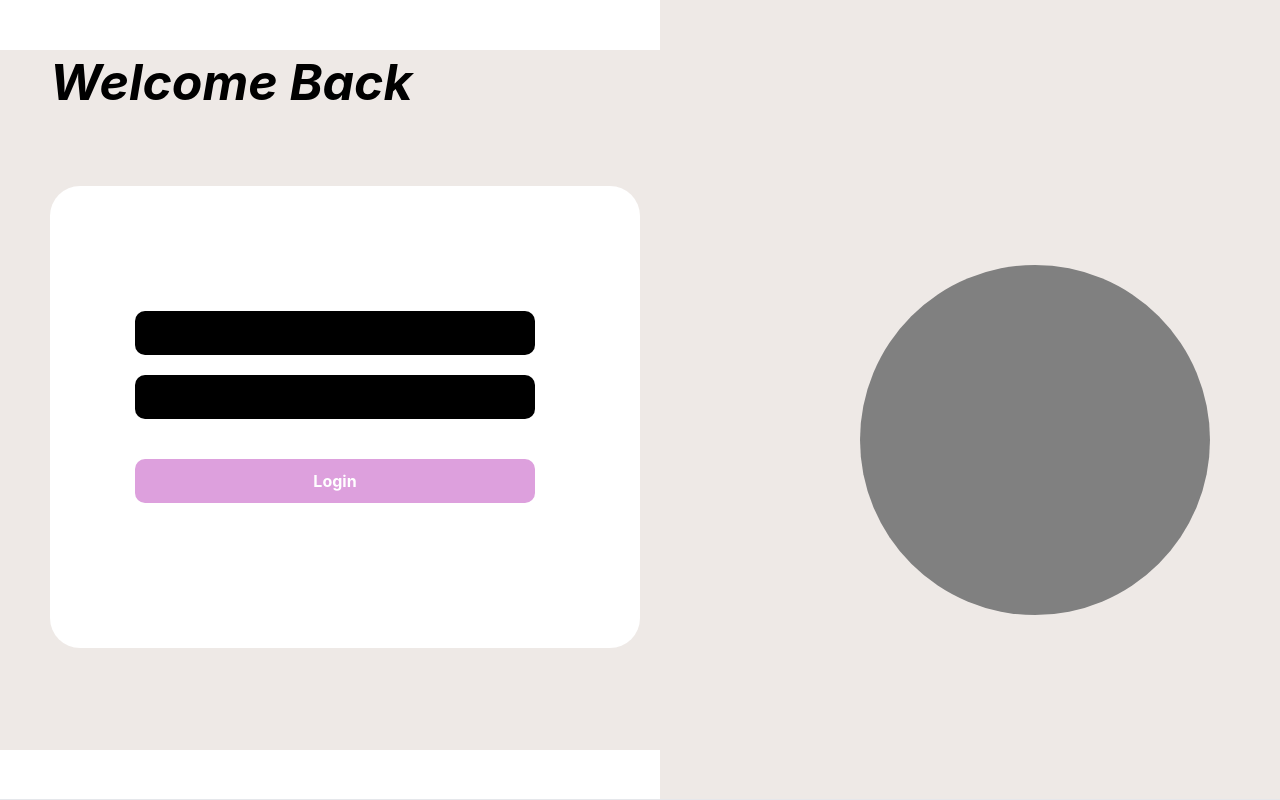
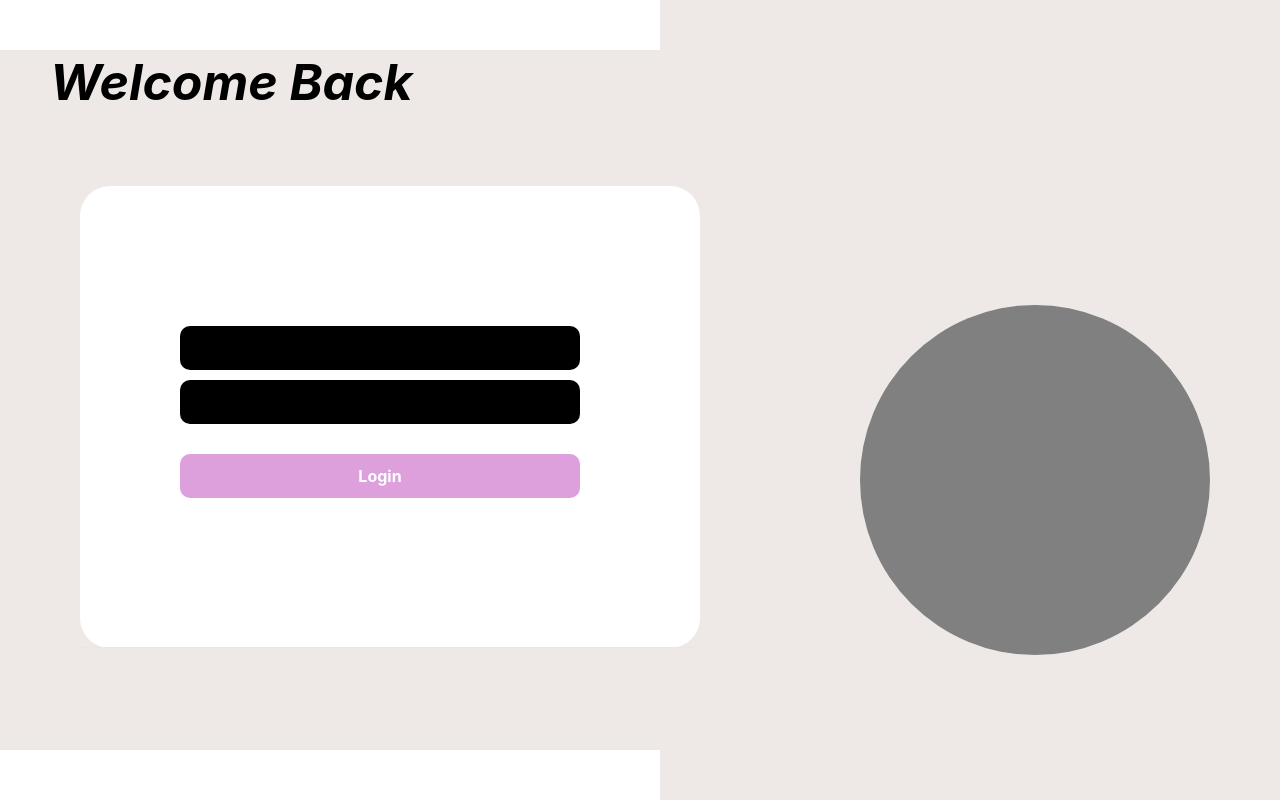
Before and after one commit to aratafujii2025/indie-chain, a React (Vite) app in the folder Frontend/: page /login in a window 1280 px wide. Built offline with nearby package versions, Linux system fonts and the light colour scheme.

Commit message:
loginpage done i think

```diff
--- a/Frontend/src/index.css
+++ b/Frontend/src/index.css
@@ -38,6 +38,7 @@ body {
 .login-page {
   display: flex;
   height: 100vh;
+  position: relative; /* Add relative positioning */
 }
 
 .login-container {
@@ -127,15 +128,24 @@ transition:width 0.3s ease;
 
   width:0;
 }
-.whitecontainer{
+.whitecontainer {
   display: flex;
   align-items: center;
   justify-content: center;
-  background-color:white;
-  margin-top:80px;
-  height:70%;
-  border-radius:30px;
-  margin-left:30px;
+  background-color: white;
+  margin-top: 80px;
+  height: 70%;
+  border-radius: 30px;
+  padding: 20px;
+  position: relative;
+  left:60px;
+}
+
+.input-container,
+.login-button-container,
+.subtext {
+  flex-grow: 1; /* Distribute available space evenly */
+  margin: 10px; /* Add margin to separate components */
 }
 
 .divider-line {
@@ -235,10 +245,10 @@ transition:width 0.3s ease;
 .rounded-circle {
   width: 350px;
   height: 350px;
-  background-color: gray; /* Purple color for the circle */
+  background-color: gray;
   border-radius: 50%;
-  position: absolute;
+  position: fixed;
   right: 70px;
-  top: 55%;
+  top: 60%;
   transform: translateY(-50%);
 }
--- a/Frontend/src/styles.css
+++ b/Frontend/src/styles.css
@@ -71,38 +71,6 @@
 .px-2 {
   padding-left: 0.5rem;
   padding-right: 0.5rem;
-}
-
-
-.search-bar {
-  flex-grow: 1;
-  margin-left: 30px;
-  margin-right: 30px;
-  display: flex;
-  align-items: center;
-  background-color: eggshell;
-  border: 2px solid black;
-  border-radius: 20px;
-  padding: 5px;
-  outline: none;
-}
-
-.search-icon {
-  margin-right: 5px;
-  color: black;
-}
-
-.search-input {
-  flex-grow: 1;
-  border: none;
-  background: transparent;
-  color: black;
-}
-
-/* Adjusting button spacing */
-button.ml-4 {
-  margin-left: 14px;
-  margin-right: 14px;
 }
 
 .smalltext{
```
